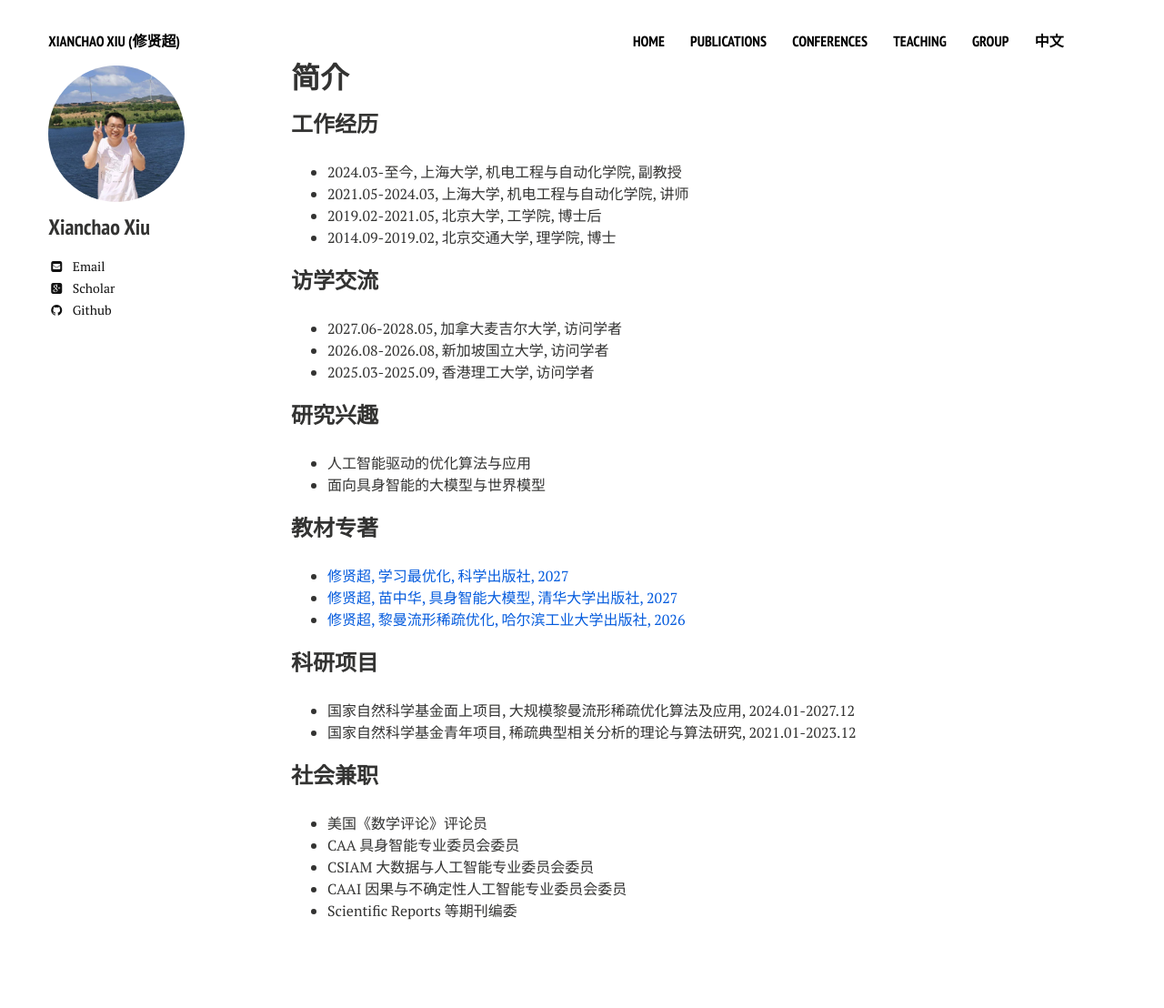
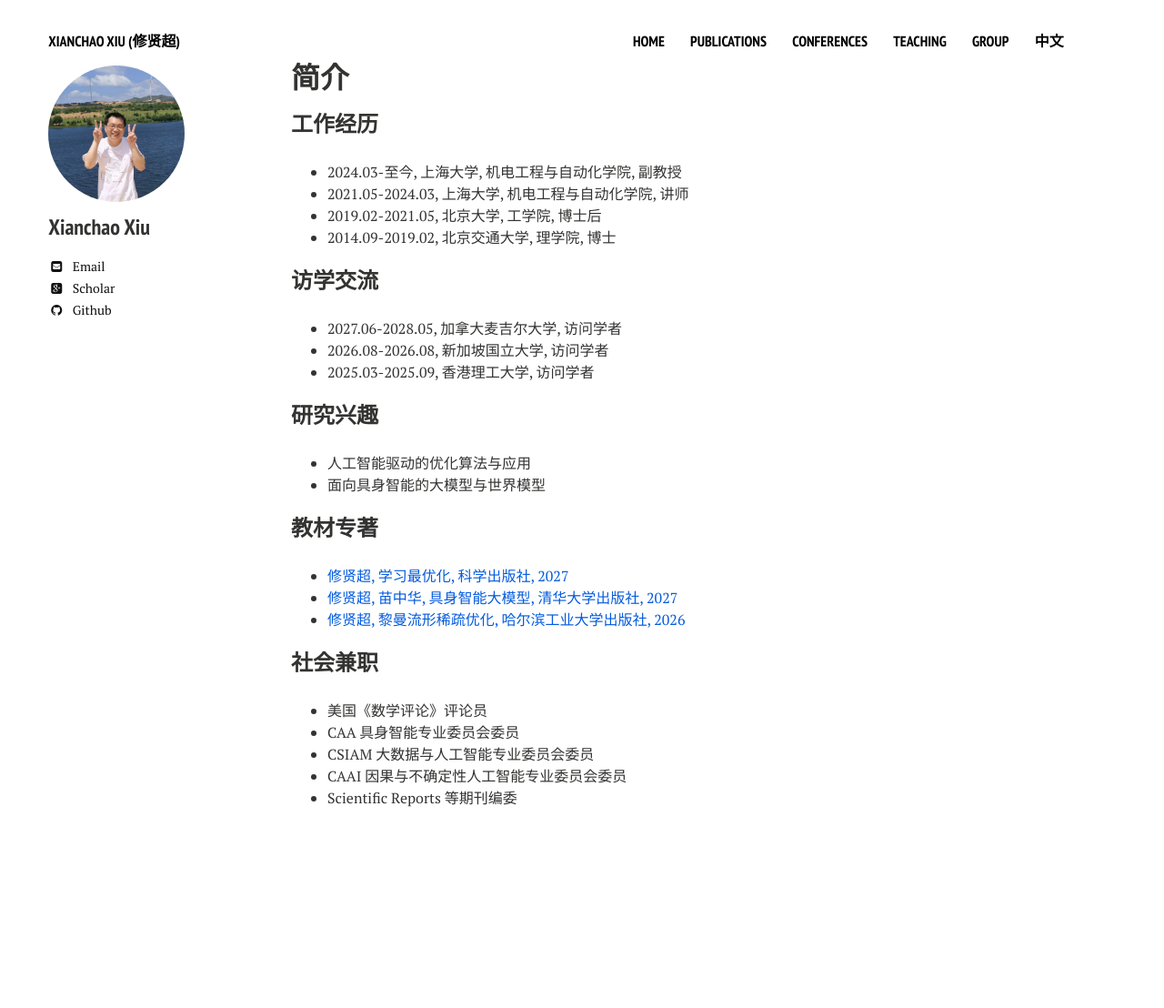
Before and after one commit to xianchaoxiu/xianchaoxiu.github.io, a Jekyll site: the page built from chinese/index.md, in a window 1280 px wide. Shown: the whole page at 91% size. Built offline with Jekyll 4.4.1, drawn with Linux system fonts in a browser that asks for light colours; nearby versions of some CDN libraries; after the commit the page ends 984 px from its top, so only the background shows below that.

Commit message:
Update index.md

```diff
--- a/chinese/index.md
+++ b/chinese/index.md
@@ -31,11 +31,6 @@ share: false
 * <a href="https://xianchaoxiu.github.io/chinese/book/OPT/" class="textlink" target="_blank"> 修贤超, 黎曼流形稀疏优化, 哈尔滨工业大学出版社, 2026  </a> <br>
 
 
-### 科研项目
-* 国家自然科学基金面上项目, 大规模黎曼流形稀疏优化算法及应用, 2024.01-2027.12 <br>
-* 国家自然科学基金青年项目, 稀疏典型相关分析的理论与算法研究, 2021.01-2023.12  <br>
-
-
 ### 社会兼职
 * 美国《数学评论》评论员 <br>
 * CAA 具身智能专业委员会委员 <br>
```
